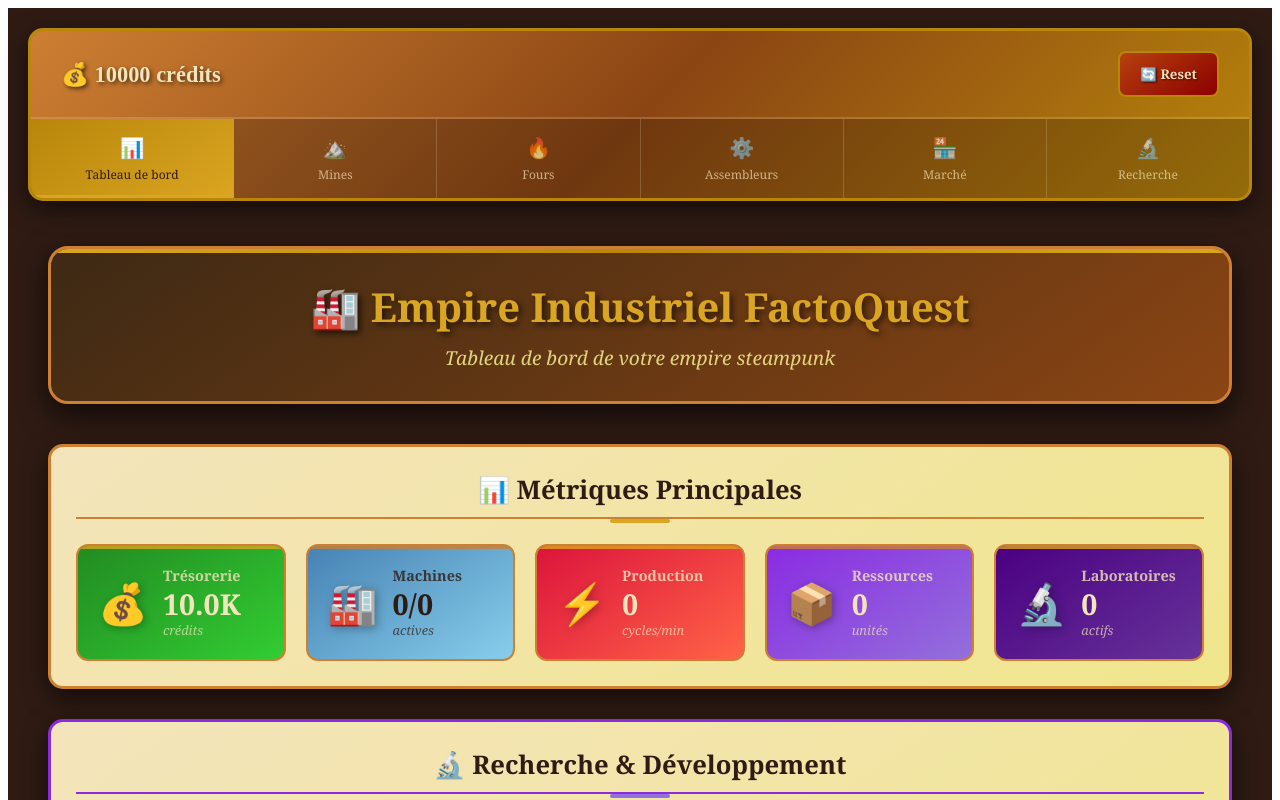
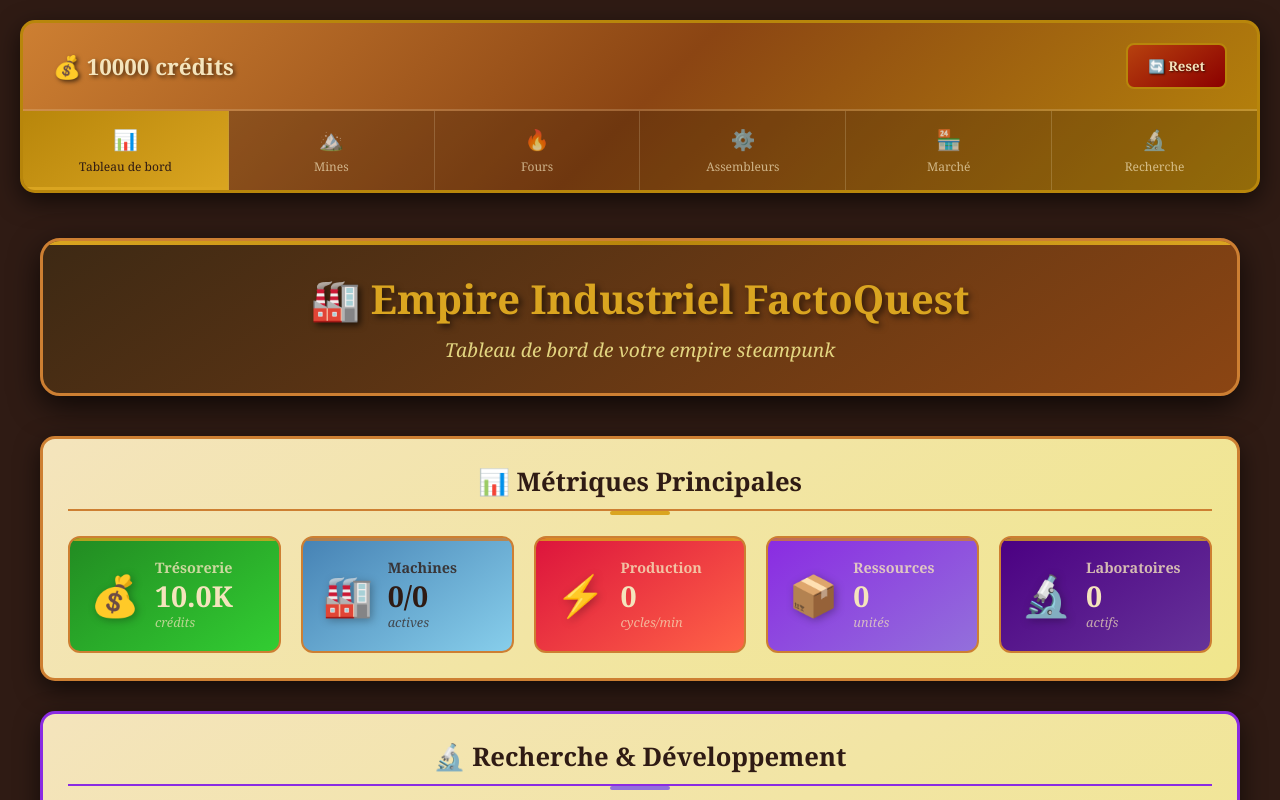
Before and after one commit to MrGlode/factorquest_frontag, an Angular app: page /dashboard in a window 1280 px wide. Shown: the top 800 px of the page. Built offline with nearby package versions, Linux system fonts and the light colour scheme.

Commit message:
global margin

```diff
--- a/src/styles.scss
+++ b/src/styles.scss
@@ -1 +1,17 @@
-/* You can add global styles to this file, and also import other style files */
+* {
+  margin: 0;
+  padding: 0;
+  box-sizing: border-box;
+}
+
+html, body {
+  height: 100%;
+  background: #2F1B14;
+  margin: 0;
+  padding: 0;
+  overflow-x: hidden;
+}
+
+body {
+  font-family: 'Georgia', 'Times New Roman', serif;
+}
```
